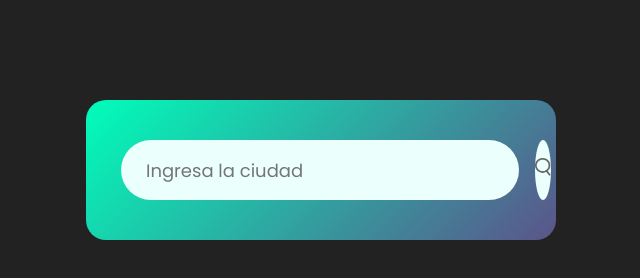
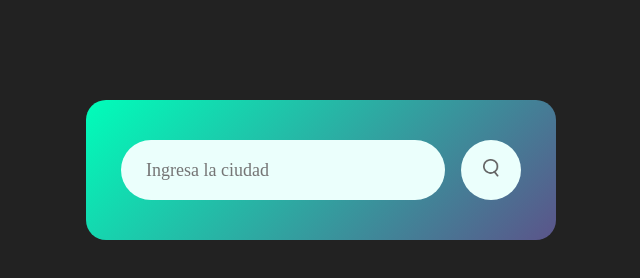
Before and after one commit to SantiagoEcDev/WeatherApp, a plain HTML site: page index.html in a window 1280 px wide. Shown: the whole page, without its empty margins (319-959 px from the left). Drawn offline with Linux system fonts and the light colour scheme.

Commit message:
Update index.html

```diff
--- a/index.html
+++ b/index.html
@@ -6,8 +6,6 @@
     <title>Clima</title>
     <link rel="icon" href="images/clear.png" type="image/x-icon">
     <link rel="stylesheet" href="style.css" />
-    <link rel="preconnect" href="https://fonts.gstatic.com">
-<link href="https://fonts.googleapis.com/css2?family=Poppins:wght@400;700&display=swap" rel="stylesheet">
 
   </head>
   <body>
```
